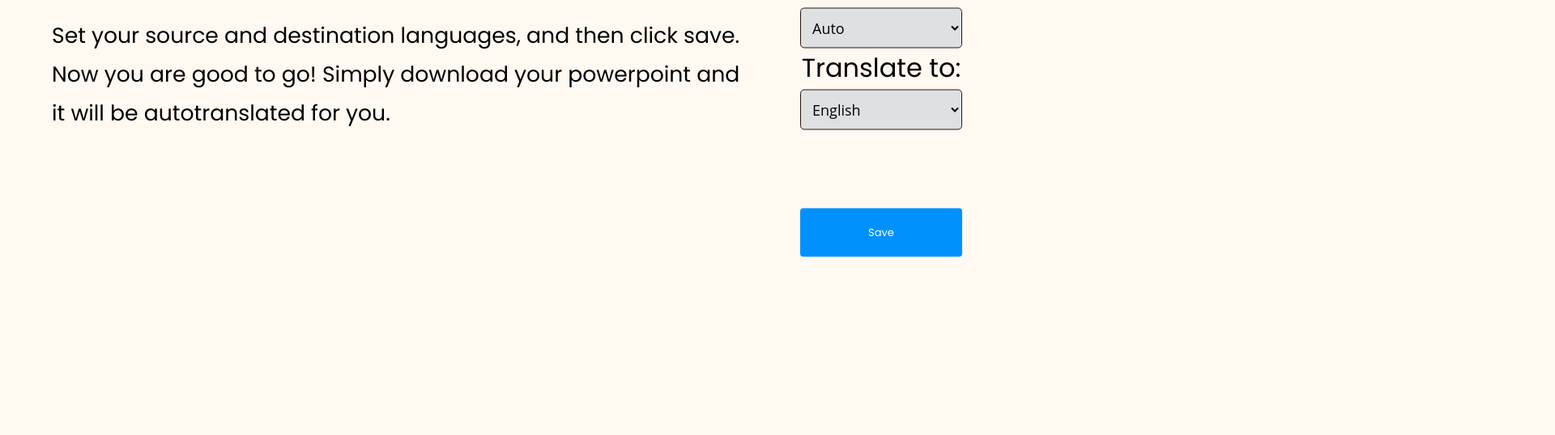
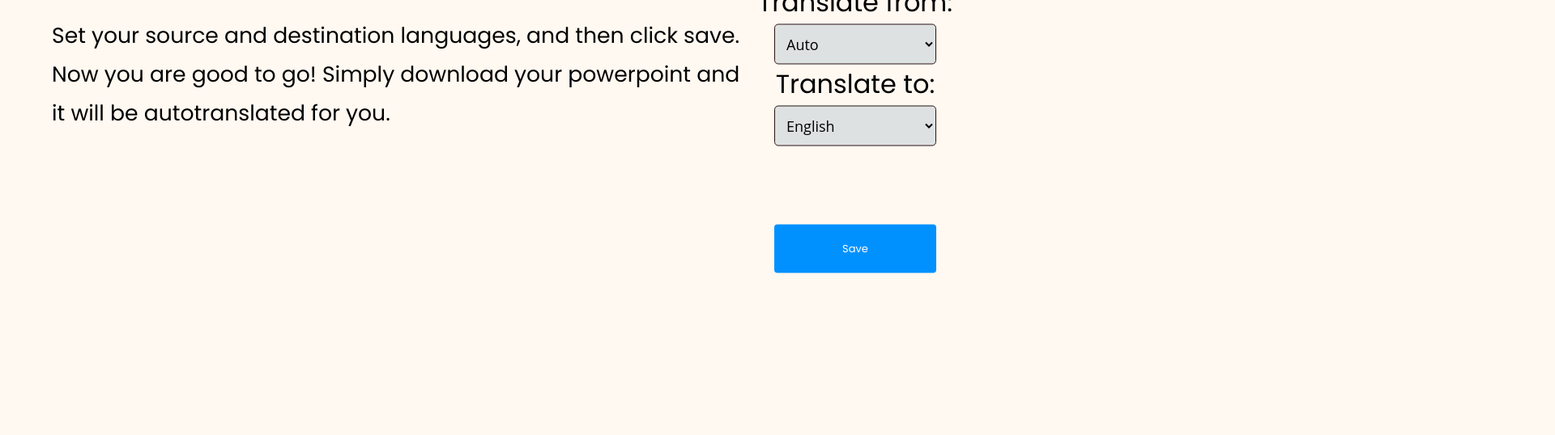
Before and after one commit to DW-Han/pp-translation, a browser extension: page back-end/templates/setting.html in a window 1280 px wide. Shown: the part 262-800 px from the top of the page at 81% size, 1920 px wide, since content can reach past the window. Drawn offline with Linux system fonts and the light colour scheme.

Commit message:
instructions v2

```diff
--- a/back-end/templates/setting.html
+++ b/back-end/templates/setting.html
@@ -100,8 +100,8 @@ html * {
 .wrapper {
   margin: 0;
   position: absolute;
-  top: 50%;
-  left: 85%;
+  top: 52.5%;
+  left: 82.5%;
   -ms-transform: translate(-50%, -50%);
   transform: translate(-50%, -50%);
 }
```
